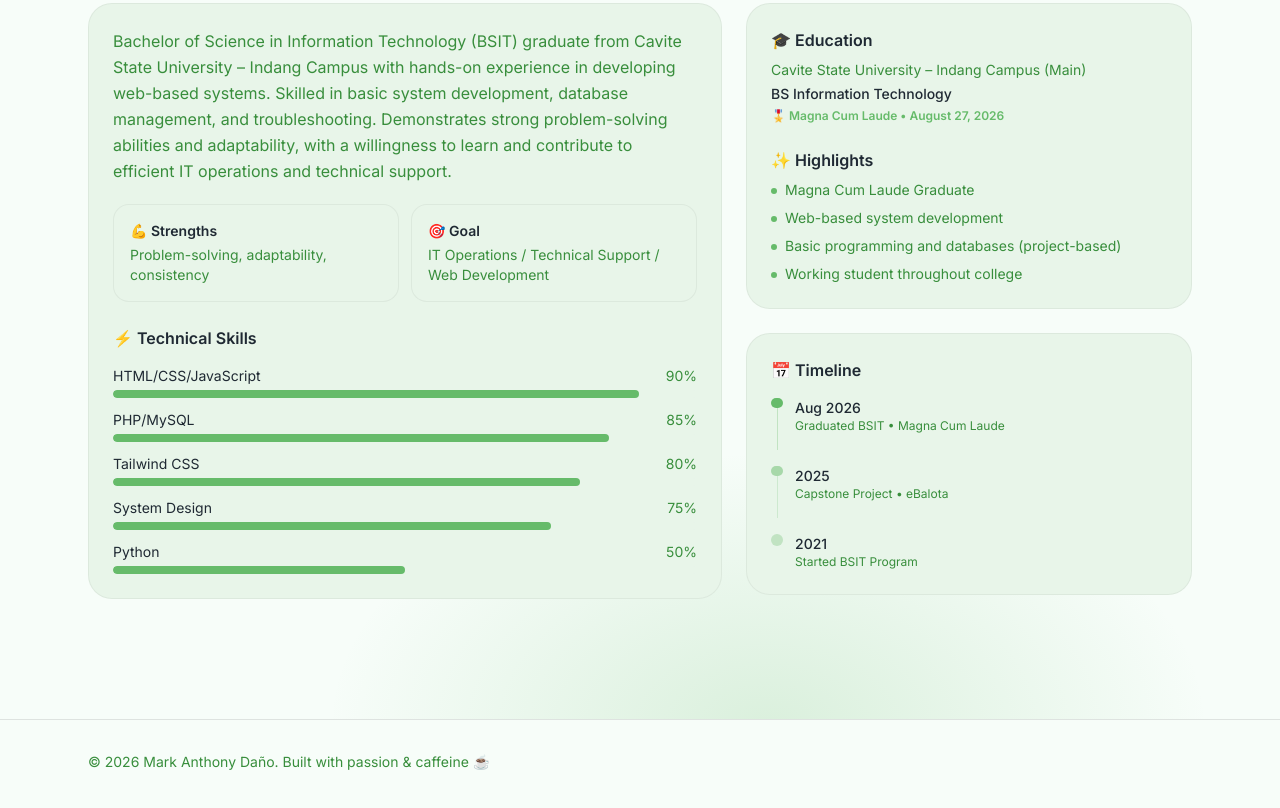
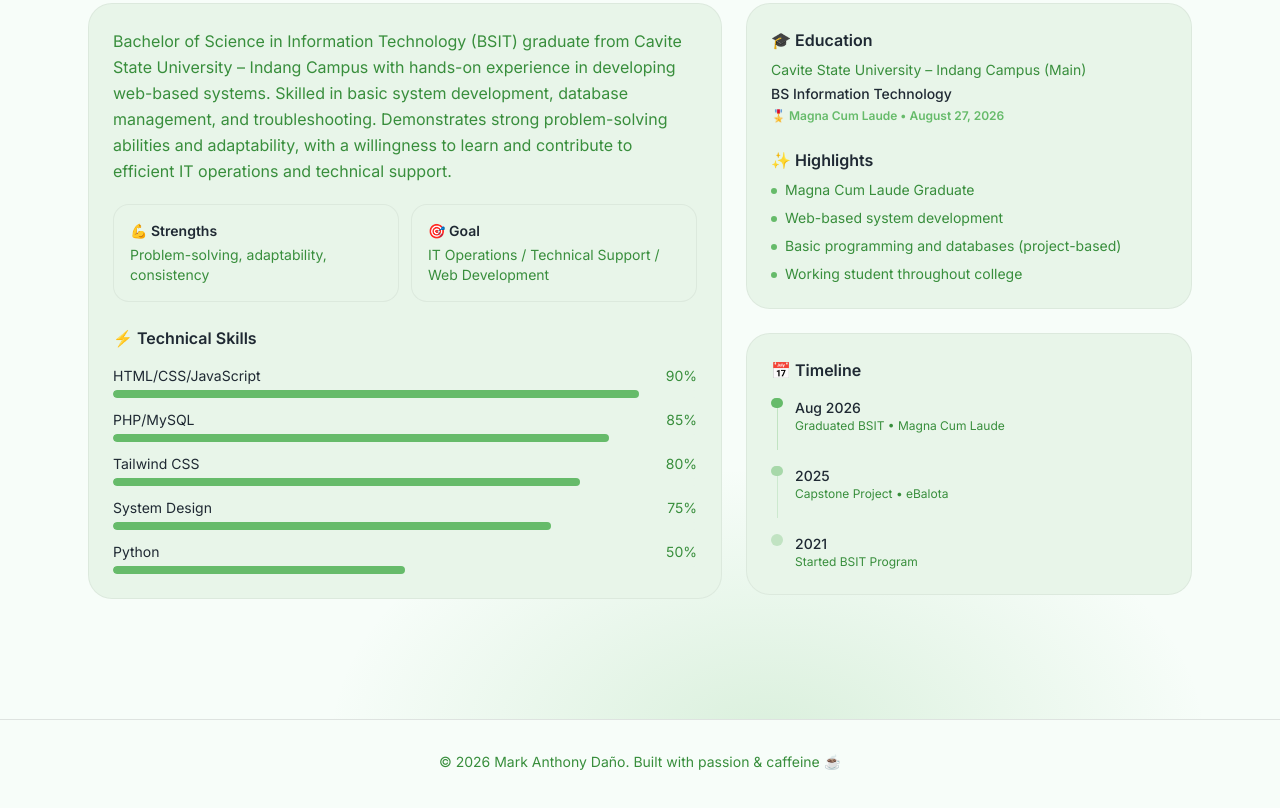
Before and after one commit to Maki-Maki99/portfolio, a plain HTML site: page index.html in a window 1280 px wide. Shown: the part 728-1536 px from the top of the page. Drawn offline with nearby package versions, Linux system fonts and the light colour scheme.

Commit message:
Add files via upload

```diff
--- a/index.html
+++ b/index.html
@@ -785,7 +785,7 @@
 <!-- Footer -->
 <footer class="border-t border-black/10 dark:border-white/10 bg-[#F7FDF9] dark:bg-[#0F172A] mt-16">
   <div class="max-w-6xl mx-auto px-4 sm:px-6 py-8">
-    <div class="flex flex-col sm:flex-row justify-between items-center gap-4 text-sm text-[color:var(--muted)]">
+    <div class="flex flex-col items-center text-center gap-4 text-sm text-[color:var(--muted)]">
       <div>
         © 2026 Mark Anthony Daño. Built with passion & caffeine ☕
       </div>
```
